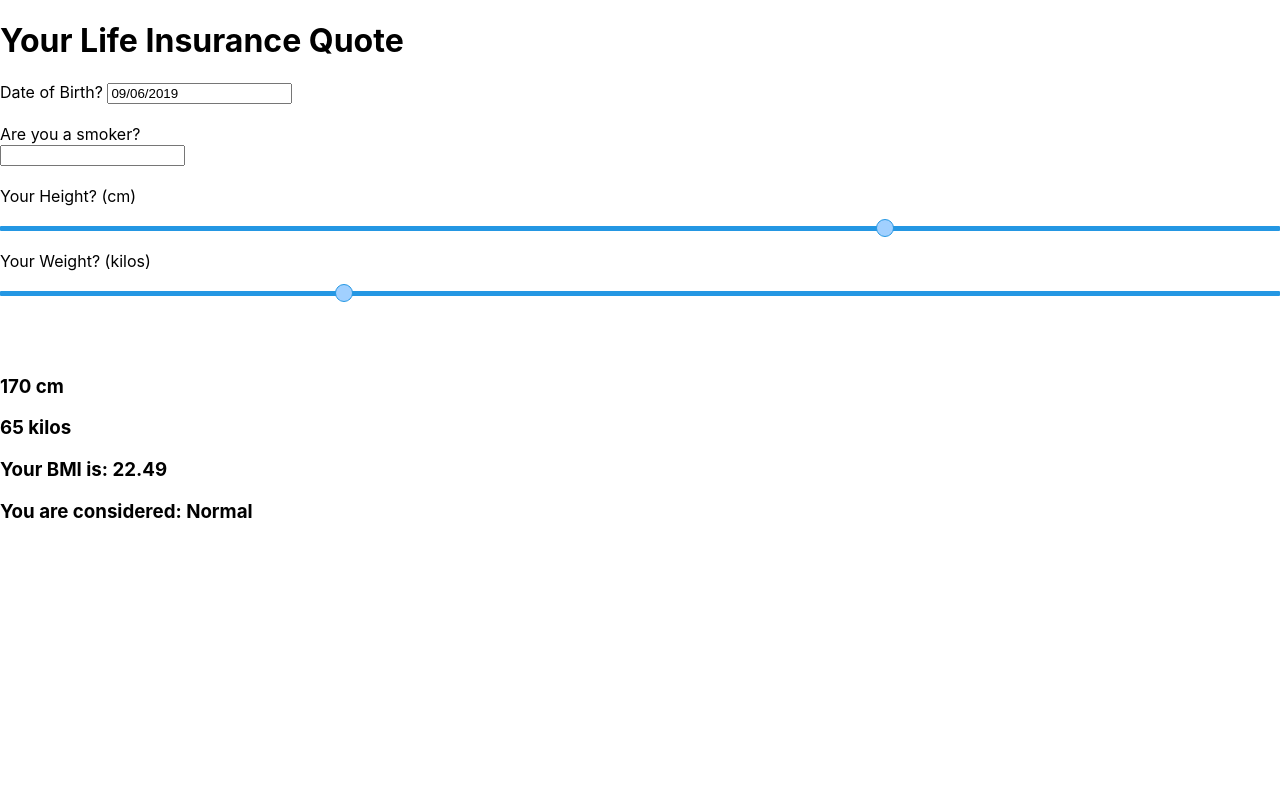
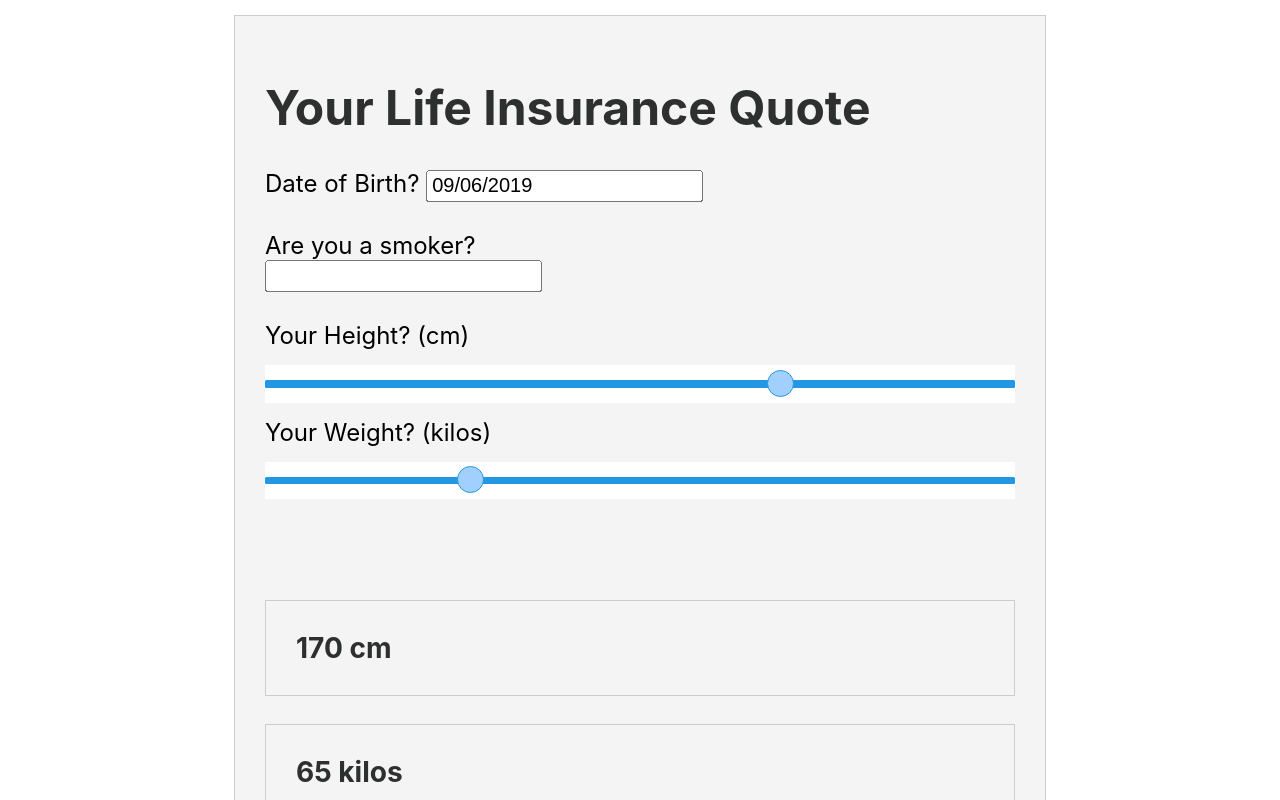
Before and after one commit to leonlevitate/life-insurance-bmi, a React (Create React App) app: page / in a window 1280 px wide. Shown: the top 800 px of the page. Built offline with nearby package versions, Linux system fonts and the light colour scheme.

Commit message:
Stylese the page body
Styles the page body

```diff
--- a/src/App.css
+++ b/src/App.css
@@ -1,4 +1,20 @@
 .App {
+  width: 500px;
+  margin: 10px auto;
+  padding: 20px;
+  background: #f4f4f4;
+  border: #ccc solid 1px;
+  zoom: 150%;
+}
+
+.output h3 {
+  border: #ccc 1px solid;
+  padding: 20px;
+  color: rgb(46, 47, 47);
+}
+
+h1 {
+  color: rgb(46, 47, 47);
 }
 /* Taken from https://www.cssportal.com/style-input-range/ */
 input[type="range"] {
```
